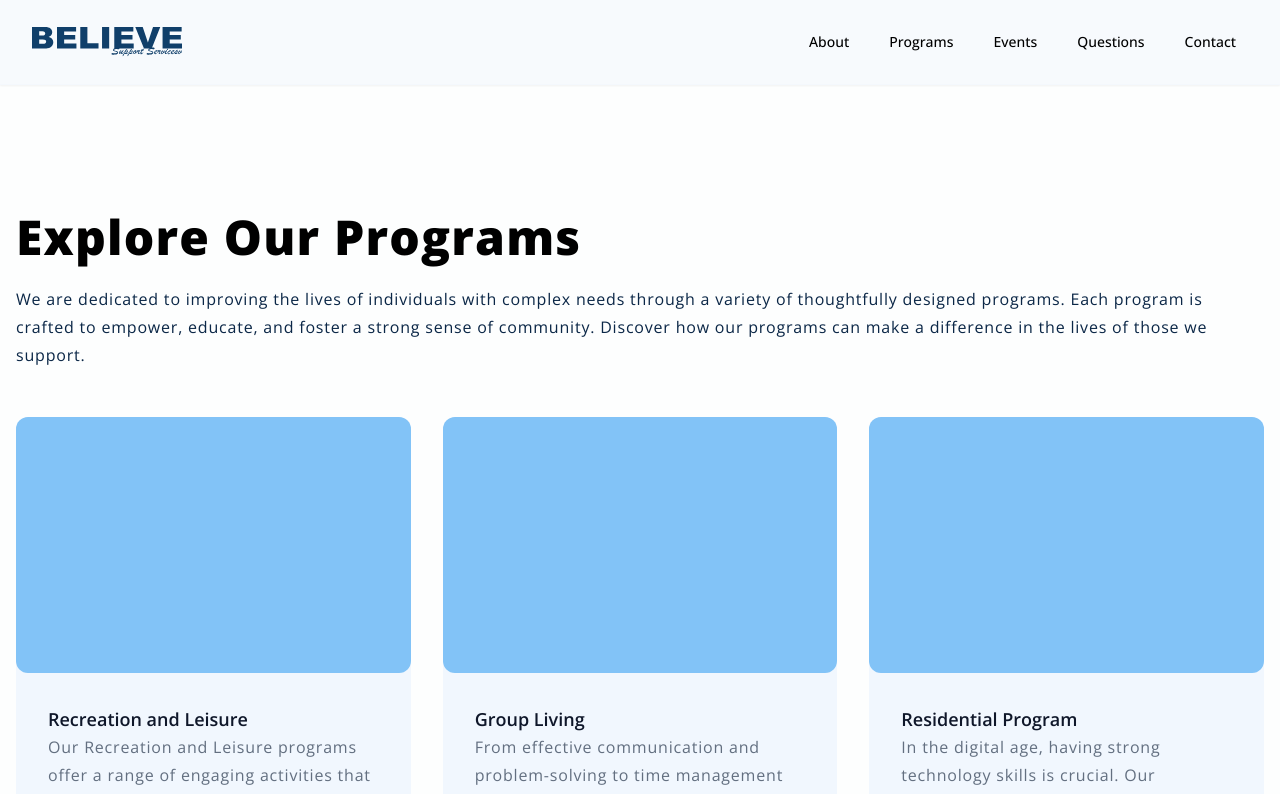
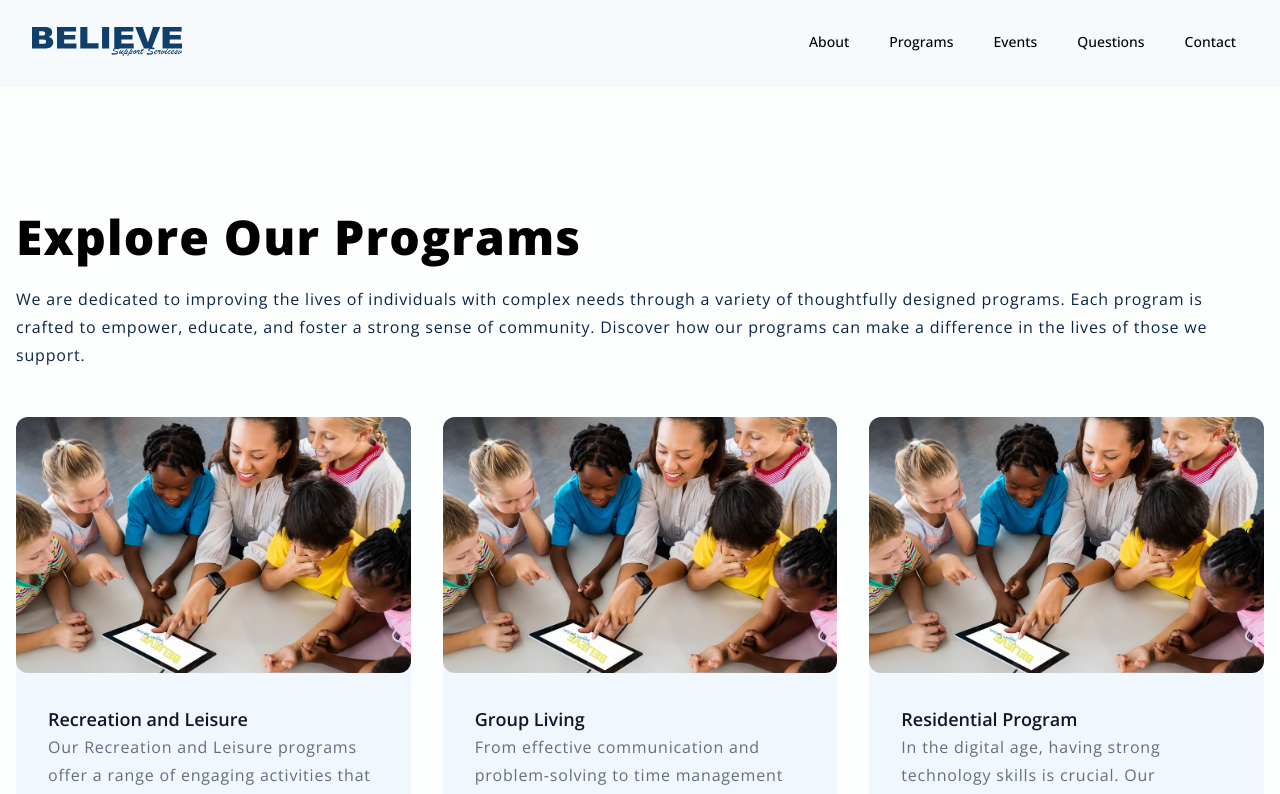
Before and after one commit to Justin-Bento/believe-support-services, a Next.js app: page /programs in a window 1280 px wide. Shown: the top 794 px of the page. Built offline with nearby package versions, Linux system fonts and the light colour scheme.

Commit message:
addded hover and active states

```diff
--- a/src/pages/programs.tsx
+++ b/src/pages/programs.tsx
@@ -3,6 +3,7 @@ import Appbar from "@/components/Appbar";
 import Footer from "@/components/Footer";
 import { Button } from '@/components/Button';
 import Link from 'next/link';
+import Image from 'next/image';
 
 export default function programs() {
   return (
@@ -25,9 +26,11 @@ export default function programs() {
 function ProgramCard(props: any) {
   return (
     <>
-      <Link href={props.URL} className="hover:opacity-80 transition-all">
+      <Link href={props.URL} className="hover:opacity-80 active:ring-1 transition-all">
         <div className="bg-primary-50 dark:bg-primary-900 min-h-[430px] rounded-xl">
-          <div className="bg-primary-300 dark:bg-primary-800 w-full h-64 rounded-xl"></div>
+          <div className="w-full h-64 relative">
+            <Image fill src="/media/hero-image.webp" alt={props.Headline} className="object-cover rounded-xl hover:grayscale-[10%]" />
+          </div>
           <div className="p-8">
             <h2 className="text-lg font-semibold text-slate-900 dark:text-slate-100">{props.Headline}</h2>
             <p className="leading-7 line-clamp-3 tracking-wider text-opacity-75 text-slate-700/75 dark:text-slate-100/75">{props.Supporting}</p>
```
